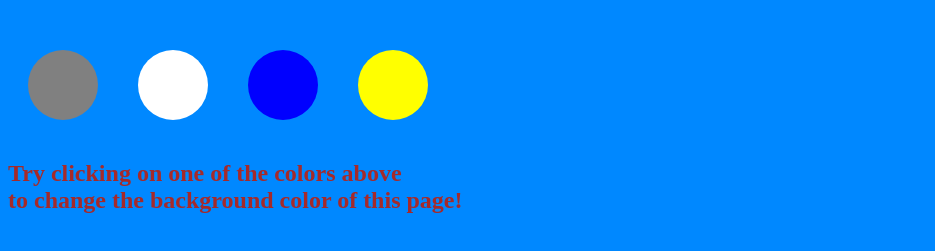
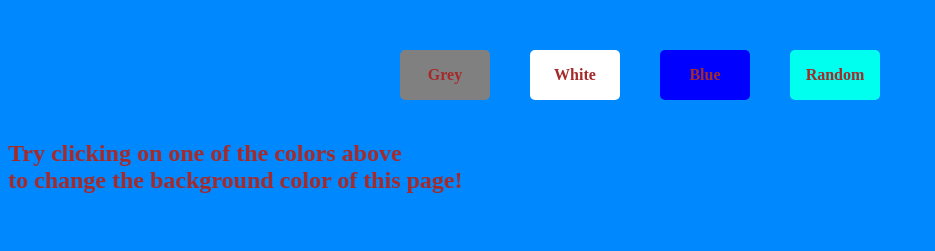
Before and after one commit to shivsh94/JS-Projects, a plain HTML site: page cngBgbutton/index.html in a window 1280 px wide. Shown: the part 121-372 px from the top of the page, without its empty margins (0-935 px from the left). Drawn offline with Linux system fonts and the light colour scheme.

Commit message:
Added random button

```diff
--- a/cngBgbutton/chaiaurcode.js
+++ b/cngBgbutton/chaiaurcode.js
@@ -1,5 +1,15 @@
 const button = document.querySelectorAll('.button')
 const body = document.querySelector("body")
+
+const randomColor = function(){
+    const hex = '0123456789ABCDEF';
+    let color = '#';
+    for(let i = 0; i < 6; i++){
+       color += hex[Math.floor(Math.random() * 16)];
+    }
+    return color;
+
+};
 
 button.forEach(function(button){
     console.log(button);
@@ -16,8 +26,8 @@ button.forEach(function(button){
         if(e.target.id==='blue'){
             body.style.backgroundColor = e.target.id;
         }
-        if(e.target.id==='yellow'){
-            body.style.backgroundColor = e.target.id;
+        if(e.target.id==='Random'){
+            body.style.backgroundColor = randomColor();
         }
     });
 
--- a/cngBgbutton/index.html
+++ b/cngBgbutton/index.html
@@ -14,10 +14,10 @@
     <div class="canvas">
         <h1>Color Scheme Switcher</h1>
         <div class="btn">
-            <div class="button" id="grey"></div>
-        <div class="button" id="white"></div>
-        <div class="button" id="blue"></div>
-        <div class="button" id="yellow"></div>
+        <div class="button" id="grey"><B>Grey</B></div>
+        <div class="button" id="white"><b>White</b></div>
+        <div class="button" id="blue"><b>Blue</b></div>
+        <div class="button" id="Random"><b>Random</b></div>
     </div>
         <h2>
             Try clicking on one of the colors above
--- a/cngBgbutton/style.css
+++ b/cngBgbutton/style.css
@@ -9,13 +9,18 @@ h1 {
 }
 .btn{
     display: flex;
+    justify-content: center;
+    text-align: center;
 }
 
 .button {
-    height: 70px !important;
-    width: 70px !important;
+    display: flex;
+    align-items: center;
+    justify-content: center;
+    height: 50px !important;
+    width: 90px !important;
     background-color: yellow;
-    border-radius: 50%;
+    border-radius: 5px;
     margin: 20px;
 
 }
@@ -25,8 +30,8 @@ h1 {
         background-color: rgb(14, 4, 2);
     }
 }
-#yellow{
-    background-color: yellow;
+#Random{
+    background-color: rgb(0, 255, 238);
     &:hover {
         background-color: rgb(14, 4, 2);
     }
```
